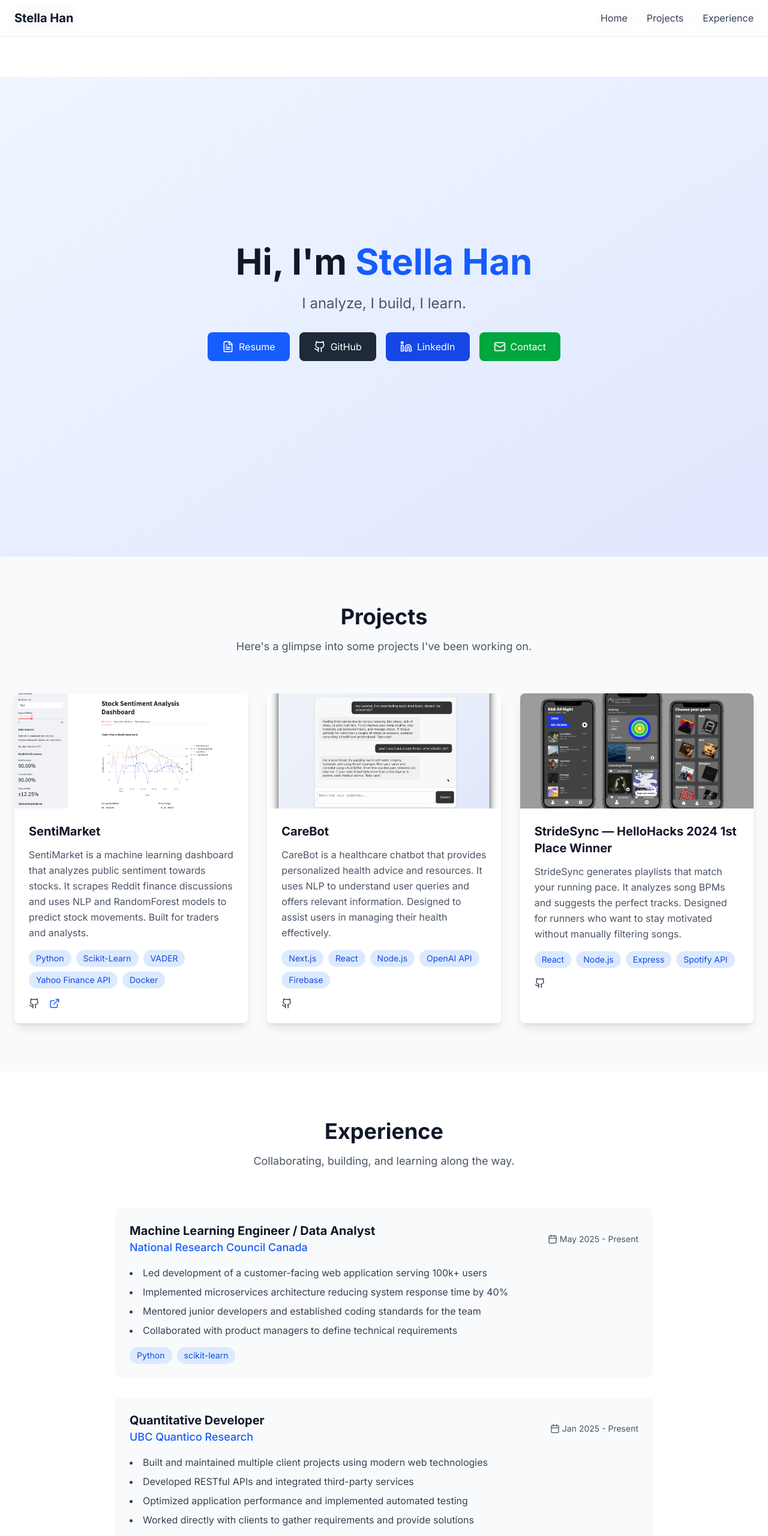
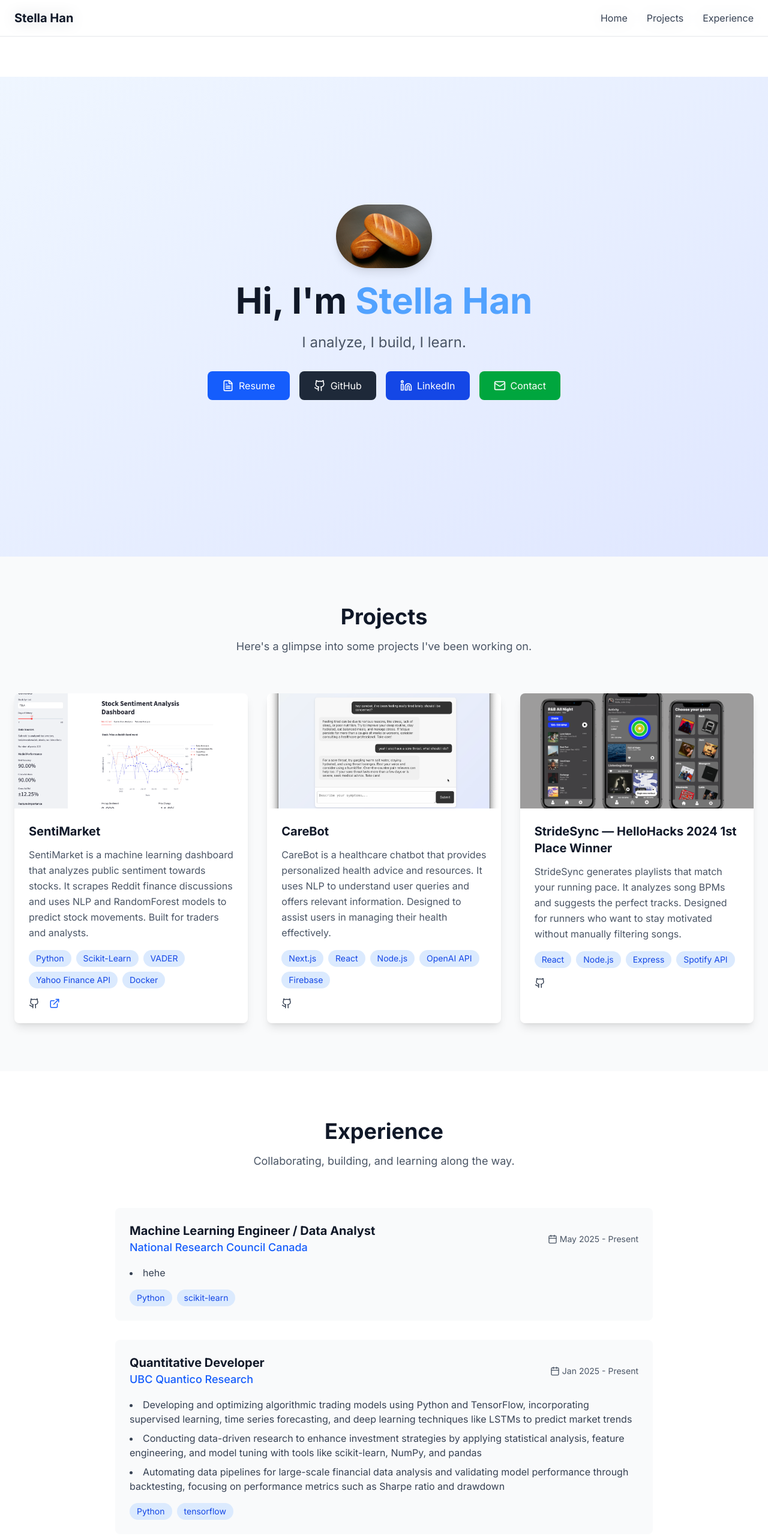
Before and after one commit to stellahan05/my-portfolio, a Next.js app: page / in a window 1280 px wide. Shown: the top 2561 px of the page at 60% size. Built offline with nearby package versions, Linux system fonts and the light colour scheme.

Commit message:
add placeholder image

```diff
--- a/app/components/experience.tsx
+++ b/app/components/experience.tsx
@@ -9,10 +9,7 @@ const experiences = [
     company: "National Research Council Canada",
     period: "May 2025 - Present",
     description: [
-      "Led development of a customer-facing web application serving 100k+ users",
-      "Implemented microservices architecture reducing system response time by 40%",
-      "Mentored junior developers and established coding standards for the team",
-      "Collaborated with product managers to define technical requirements"
+      "hehe"
     ],
     technologies: ["Python", "scikit-learn"]
   },
@@ -21,10 +18,9 @@ const experiences = [
     company: "UBC Quantico Research",
     period: "Jan 2025 - Present",
     description: [
-      "Built and maintained multiple client projects using modern web technologies",
-      "Developed RESTful APIs and integrated third-party services",
-      "Optimized application performance and implemented automated testing",
-      "Worked directly with clients to gather requirements and provide solutions"
+      "Developing and optimizing algorithmic trading models using Python and TensorFlow, incorporating supervised learning, time series forecasting, and deep learning techniques like LSTMs to predict market trends",
+      "Conducting data-driven research to enhance investment strategies by applying statistical analysis, feature engineering, and model tuning with tools like scikit-learn, NumPy, and pandas",
+      "Automating data pipelines for large-scale financial data analysis and validating model performance through backtesting, focusing on performance metrics such as Sharpe ratio and drawdown"
     ],
     technologies: ["Python", "tensorflow"]
   }
--- a/app/components/hero.tsx
+++ b/app/components/hero.tsx
@@ -2,6 +2,7 @@
 
 import { Github, Linkedin, FileText, Mail } from 'lucide-react'
 import { motion } from 'framer-motion'
+import Image from 'next/image'
 
 export default function Hero() {
   return (
@@ -11,8 +12,16 @@ export default function Hero() {
           initial={{ opacity: 0, y: 20 }}
           animate={{ opacity: 1, y: 0 }}
           transition={{ duration: 0.8 }}
-          className="text-center"
+          className="text-center flex flex-col items-center"
         >
+          <Image
+            src="/images/bread.jpg"
+            alt="Stella Han"
+            width={160}
+            height={160}
+            className="rounded-full mb-6 shadow-lg"
+          />
+
           <motion.h1
             initial={{ opacity: 0, y: 20 }}
             animate={{ opacity: 1, y: 0 }}
@@ -20,7 +29,7 @@ export default function Hero() {
             className="text-4xl md:text-6xl font-bold text-gray-900 mb-6"
           >
             Hi, I&apos;m{' '}
-            <span className="text-blue-600">Stella Han</span>
+            <span className="text-blue-400">Stella Han</span>
           </motion.h1>
 
           <motion.p
```
Also changed, not shown: public/images/bread.jpg (added).
